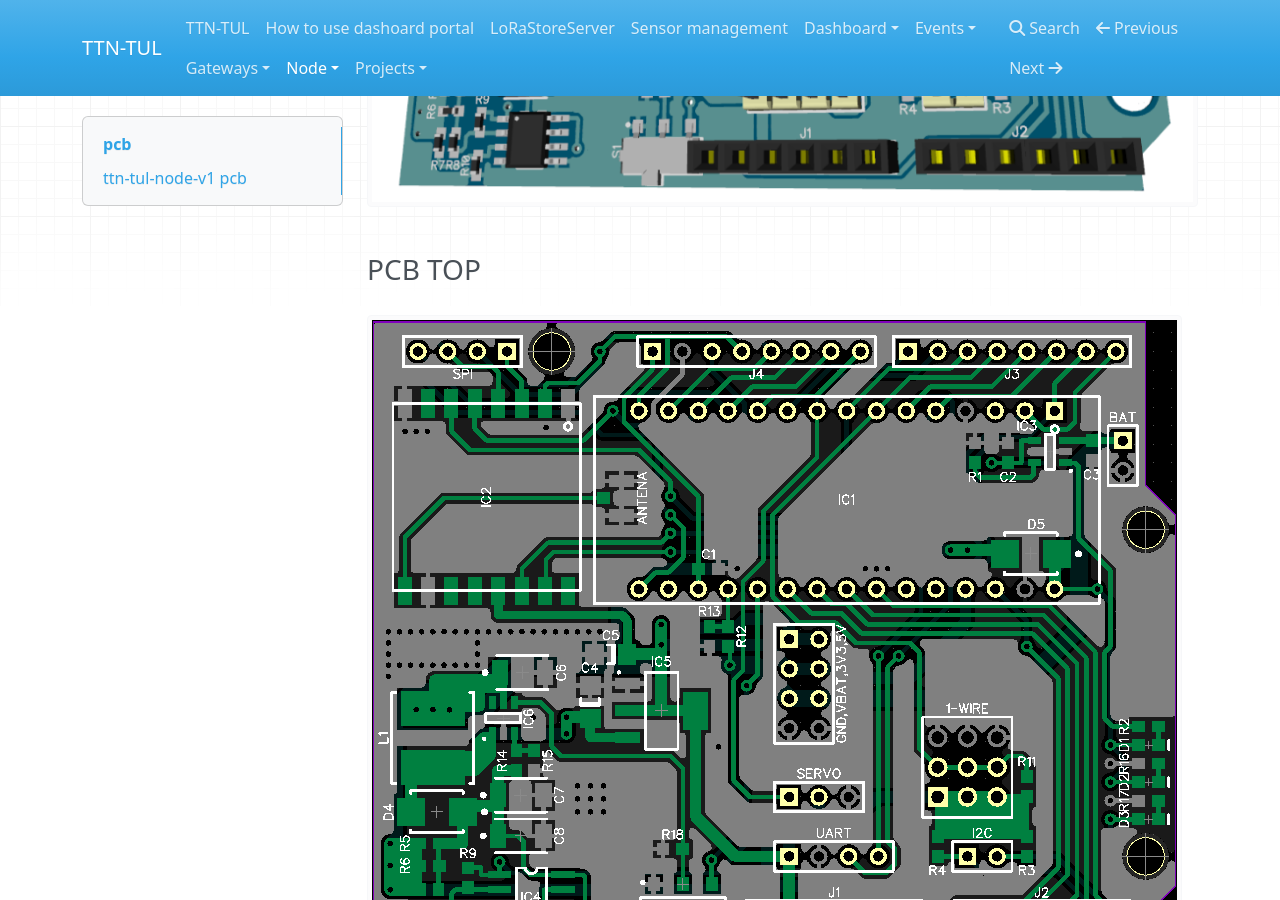
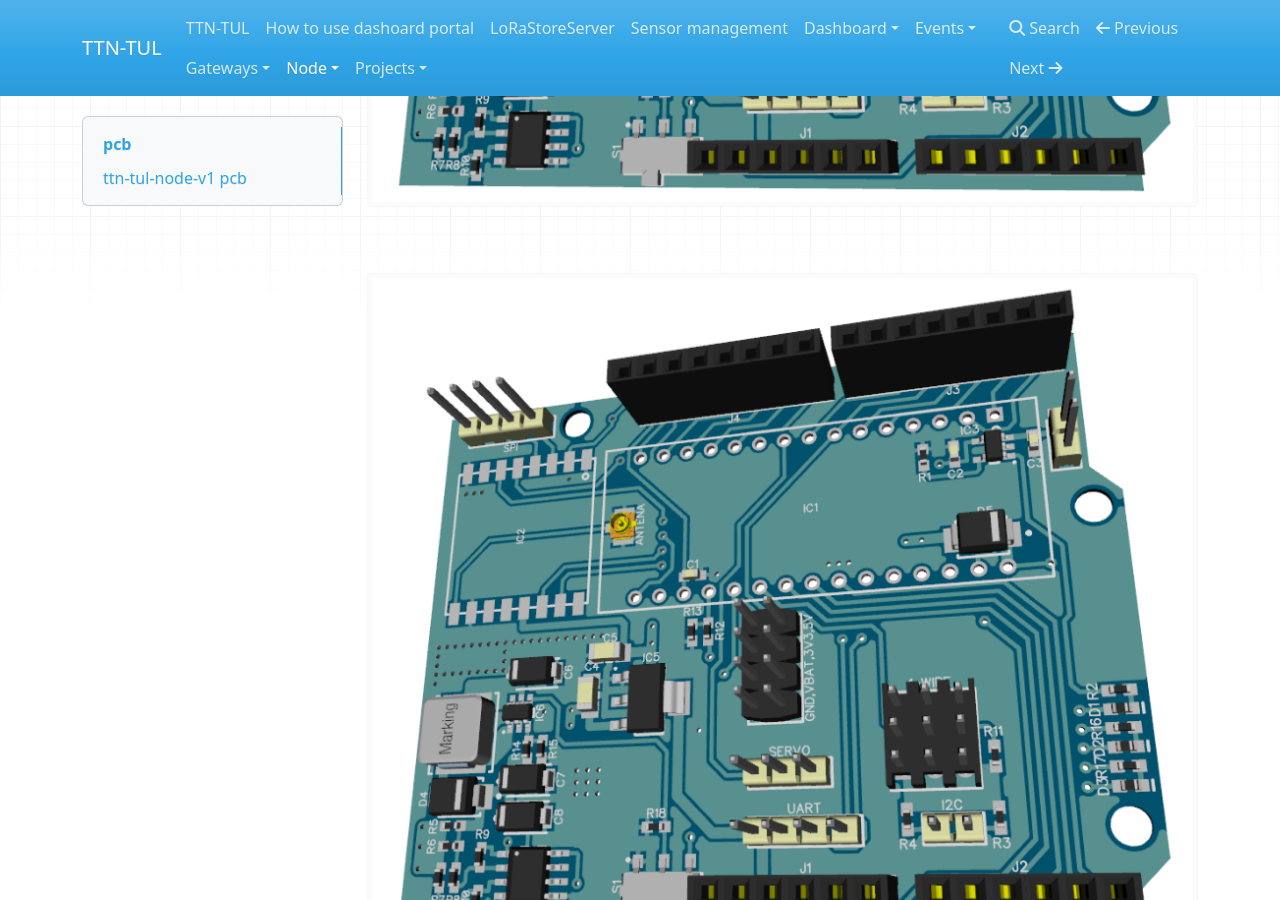
Before and after one commit to sosnus/iot-tul, an MkDocs documentation site: the page built from docs/Node/ttn-tul-node-v1-description.md, in a window 1280 px wide and 900 px high, scrolled down 744 px. Built offline with MkDocs 1.6.1, drawn with Linux system fonts in a browser that asks for light colours; nearby versions of some CDN libraries.

Commit message:
node pic refaq

```diff
--- a/docs/Node/ttn-tul-node-v1-description.md
+++ b/docs/Node/ttn-tul-node-v1-description.md
@@ -4,6 +4,10 @@
 ### 3D RENDER
 ![alt text][3]
 [3]: https://raw.githubusercontent.com/sosnus/iot-tul/master/docs/img/pcb/3.png "3d render"
+
+![3D render](./img/3.png)
+![3D render](img/3.png)
+
 
 ### PCB TOP
 ![alt text][1]
```
